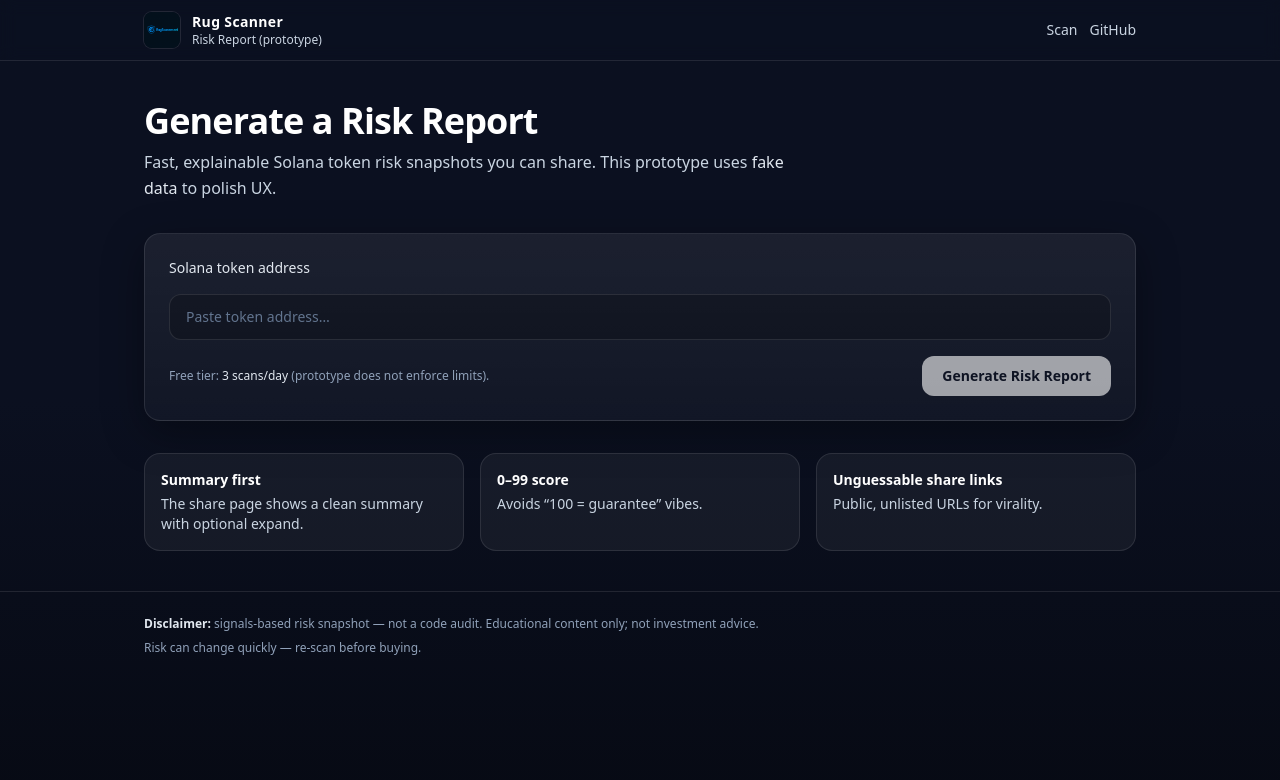
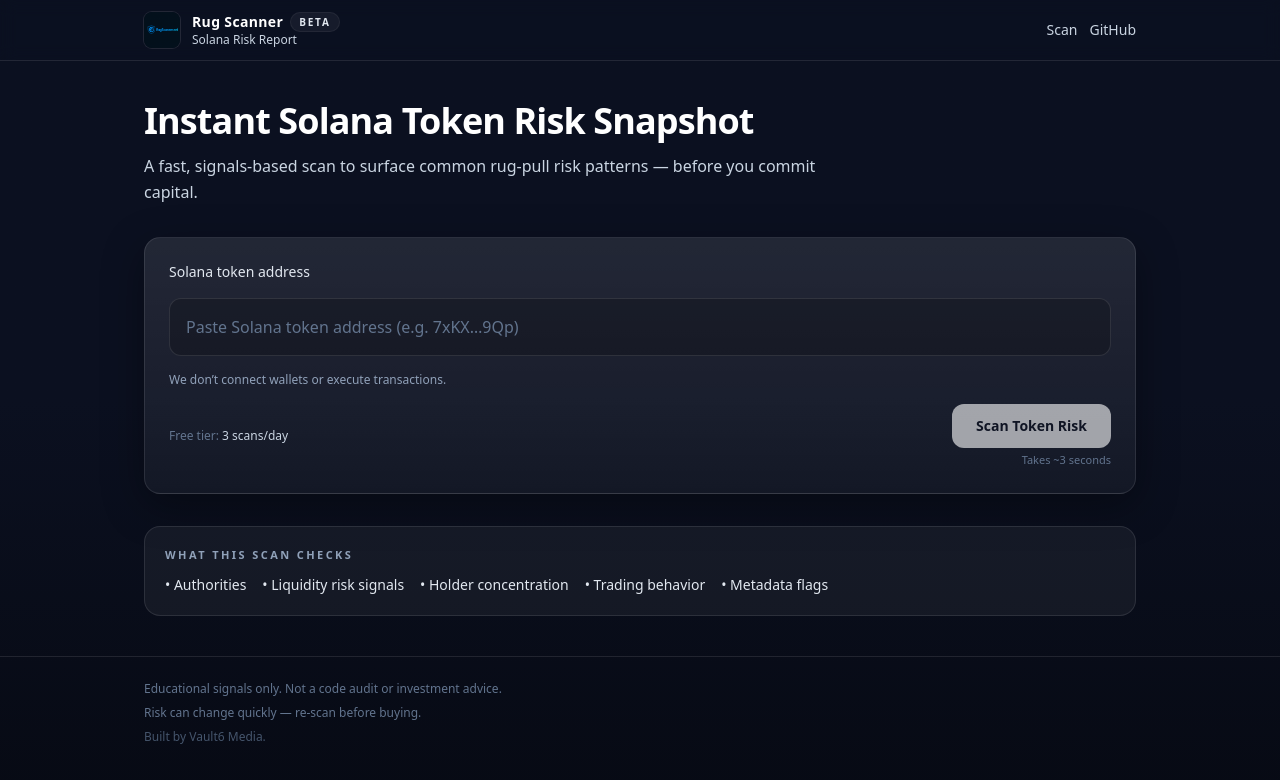
Before and after one commit to afrim-consulting-bot/rug-scanner-prototype, a React (Vite) app: page / in a window 1280 px wide. Shown: the top 780 px of the page. Built offline with nearby package versions, Linux system fonts and the light colour scheme; the HTML template or start-up script is replaced by a standard one.

Commit message:
Polish landing page hierarchy + remove prototype narration

```diff
--- a/src/components/Layout.tsx
+++ b/src/components/Layout.tsx
@@ -13,8 +13,13 @@ export function Layout() {
               className="h-9 w-9 rounded-lg object-cover ring-1 ring-white/10"
             />
             <div className="leading-tight">
-              <div className="text-sm font-semibold tracking-wide text-white">Rug Scanner</div>
-              <div className="text-xs text-slate-300">Risk Report (prototype)</div>
+              <div className="flex items-center gap-2 text-sm font-semibold tracking-wide text-white">
+                Rug Scanner
+                <span className="rounded-full bg-white/5 px-2 py-0.5 text-[10px] font-semibold uppercase tracking-[0.18em] text-slate-200 ring-1 ring-white/10">
+                  Beta
+                </span>
+              </div>
+              <div className="text-xs text-slate-300">Solana Risk Report</div>
             </div>
           </Link>
           <nav className="flex items-center gap-3 text-sm">
@@ -38,12 +43,15 @@ export function Layout() {
       </main>
 
       <footer className="border-t border-white/10">
-        <div className="mx-auto max-w-5xl px-4 py-6 text-xs text-slate-400">
+        <div className="mx-auto max-w-5xl px-4 py-6 text-xs text-slate-500">
           <div className="flex flex-col gap-2">
             <div>
-              <strong className="text-slate-200">Disclaimer:</strong> signals-based risk snapshot — not a code audit. Educational content only; not investment advice.
+              Educational signals only. Not a code audit or investment advice.
             </div>
-            <div>Risk can change quickly — re-scan before buying.</div>
+            <div>
+              Risk can change quickly — re-scan before buying.
+            </div>
+            <div className="text-slate-600">Built by Vault6 Media.</div>
           </div>
         </div>
       </footer>
--- a/src/pages/ScanPage.tsx
+++ b/src/pages/ScanPage.tsx
@@ -42,50 +42,50 @@ export function ScanPage() {
 
   return (
     <div className="space-y-8">
-      <div className="space-y-2">
-        <h1 className="text-4xl font-semibold tracking-tight text-white">Generate a Risk Report</h1>
+      <div className="space-y-3">
+        <h1 className="text-4xl font-semibold tracking-tight text-white">Instant Solana Token Risk Snapshot</h1>
         <p className="max-w-2xl text-base leading-relaxed text-slate-300">
-          Fast, explainable Solana token risk snapshots you can share. This prototype uses <span className="text-slate-200">fake data</span> to polish UX.
+          A fast, signals-based scan to surface common rug-pull risk patterns — before you commit capital.
         </p>
       </div>
 
-      <div className="rounded-2xl border border-white/10 bg-gradient-to-b from-white/[0.07] to-white/[0.03] p-6 shadow-[0_12px_40px_rgba(0,0,0,0.35)]">
+      <div className="rounded-2xl border border-white/10 bg-gradient-to-b from-white/[0.10] to-white/[0.04] p-6 shadow-[0_12px_40px_rgba(0,0,0,0.35)]">
         <form className="space-y-4" onSubmit={onSubmit}>
           <label className="block text-sm font-medium text-slate-200">Solana token address</label>
           <input
             value={tokenAddress}
             onChange={(e) => setTokenAddress(e.target.value)}
-            placeholder="Paste token address…"
-            className="w-full rounded-xl border border-white/10 bg-black/20 px-4 py-3 text-sm text-white placeholder:text-slate-500 outline-none ring-0 focus:border-white/25 focus:bg-black/25"
+            placeholder="Paste Solana token address (e.g. 7xKX…9Qp)"
+            className="w-full rounded-xl border border-white/10 bg-black/20 px-4 py-4 text-base text-white placeholder:text-slate-500 outline-none ring-0 focus:border-white/25 focus:bg-black/25"
           />
+          <div className="text-xs text-slate-400">We don’t connect wallets or execute transactions.</div>
           {error ? <div className="text-sm text-rose-200">{error}</div> : null}
 
-          <div className="flex flex-col gap-2 sm:flex-row sm:items-center sm:justify-between">
-            <div className="text-xs text-slate-400">
-              Free tier: <span className="text-slate-200">3 scans/day</span> (prototype does not enforce limits).
+          <div className="flex flex-col gap-3 sm:flex-row sm:items-center sm:justify-between">
+            <div className="text-xs text-slate-500">
+              Free tier: <span className="text-slate-300">3 scans/day</span>
             </div>
-            <button
-              disabled={!canSubmit}
-              className="inline-flex items-center justify-center rounded-xl bg-white px-5 py-2.5 text-sm font-semibold text-[#0b1020] transition hover:bg-slate-100 disabled:cursor-not-allowed disabled:opacity-60"
-            >
-              {busy ? "Scanning…" : "Generate Risk Report"}
-            </button>
+            <div className="flex flex-col items-start gap-1 sm:items-end">
+              <button
+                disabled={!canSubmit}
+                className="inline-flex w-full items-center justify-center rounded-xl bg-white px-6 py-3 text-sm font-semibold text-[#0b1020] transition hover:bg-slate-100 disabled:cursor-not-allowed disabled:opacity-60 sm:w-auto"
+              >
+                {busy ? "Scanning…" : "Scan Token Risk"}
+              </button>
+              <div className="text-[11px] text-slate-500">Takes ~3 seconds</div>
+            </div>
           </div>
         </form>
       </div>
 
-      <div className="grid gap-4 sm:grid-cols-3">
-        <div className="rounded-2xl border border-white/10 bg-white/5 p-4">
-          <div className="text-sm font-semibold text-white">Summary first</div>
-          <div className="mt-1 text-sm text-slate-300">The share page shows a clean summary with optional expand.</div>
-        </div>
-        <div className="rounded-2xl border border-white/10 bg-white/5 p-4">
-          <div className="text-sm font-semibold text-white">0–99 score</div>
-          <div className="mt-1 text-sm text-slate-300">Avoids “100 = guarantee” vibes.</div>
-        </div>
-        <div className="rounded-2xl border border-white/10 bg-white/5 p-4">
-          <div className="text-sm font-semibold text-white">Unguessable share links</div>
-          <div className="mt-1 text-sm text-slate-300">Public, unlisted URLs for virality.</div>
+      <div className="rounded-2xl border border-white/10 bg-white/5 p-5">
+        <div className="text-[11px] font-semibold uppercase tracking-[0.22em] text-slate-400">What this scan checks</div>
+        <div className="mt-3 flex flex-wrap gap-x-4 gap-y-2 text-sm text-slate-200">
+          <span>• Authorities</span>
+          <span>• Liquidity risk signals</span>
+          <span>• Holder concentration</span>
+          <span>• Trading behavior</span>
+          <span>• Metadata flags</span>
         </div>
       </div>
     </div>
```
